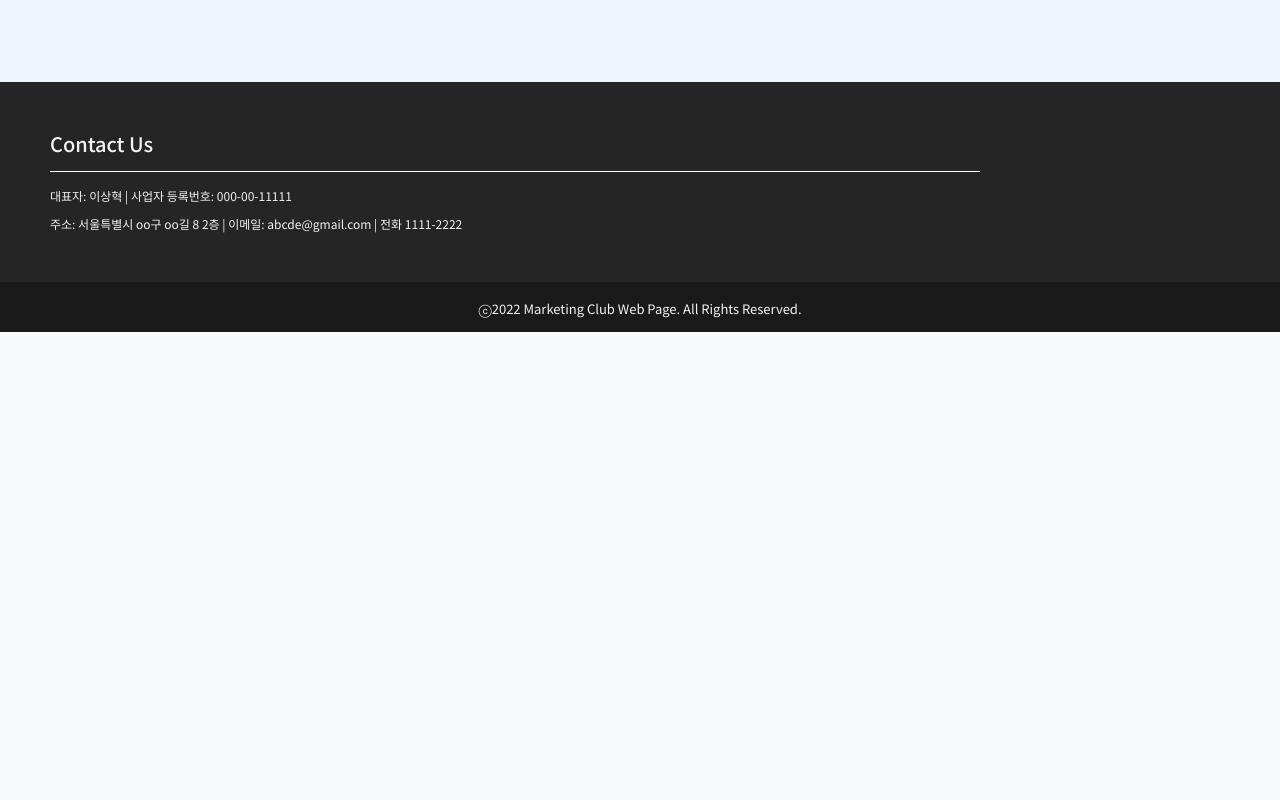
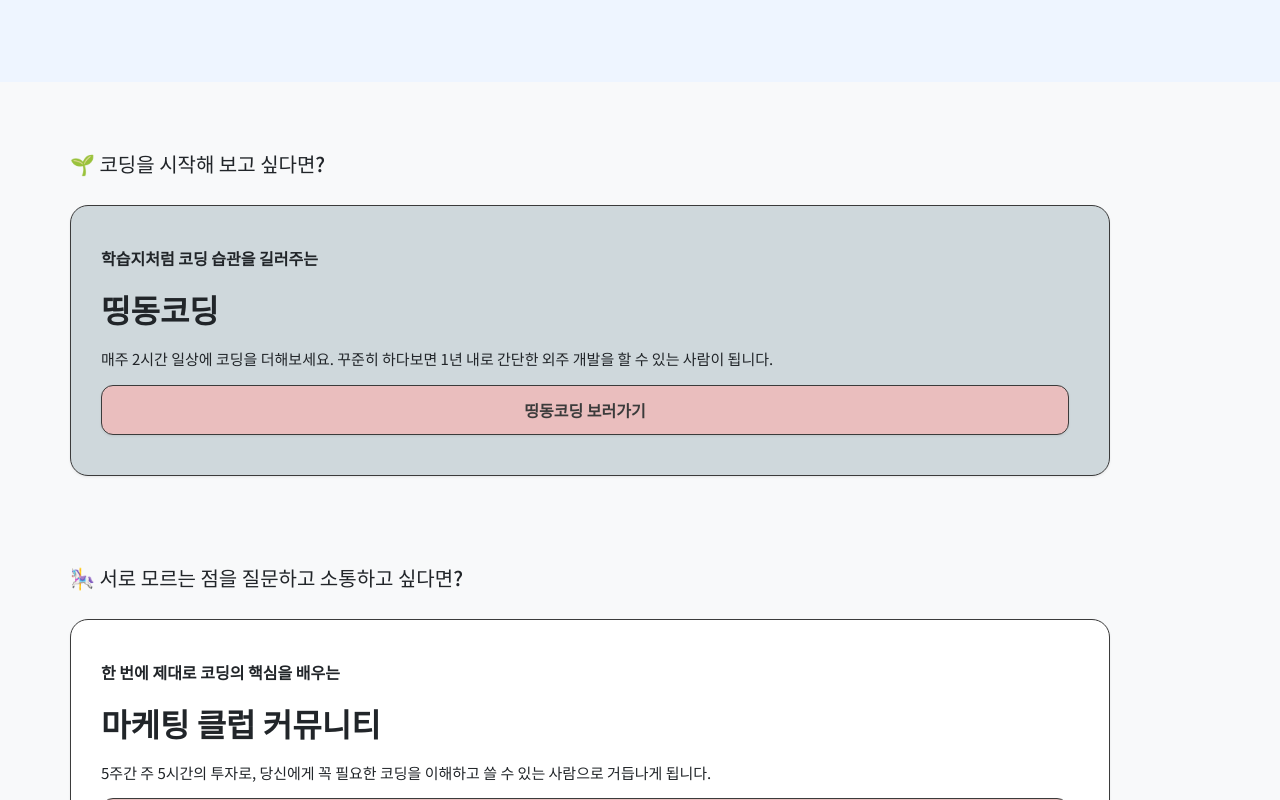
Before and after one commit to syj0396/marketing-club, a React (Vite) app: page / in a window 1280 px wide. Shown: the part 1520-2320 px from the top of the page. Before the commit the page ends 1852 px from the top, so only its background shows below. Built offline with nearby package versions, Linux system fonts and the light colour scheme.

Commit message:
landing box 추가

```diff
--- a/src/App.tsx
+++ b/src/App.tsx
@@ -4,13 +4,13 @@ import { Home } from "./pages/HomePage/Home"
 import { Class } from "./pages/Class"
 import { Community } from "./pages/Community"
 import { MyPage } from "./pages/MyPage"
-import {Navbars } from "./components/Navbar/Navbars"
+import {Navbar } from "./components/Navbar"
 
 function App() {
 
   return (
     <>
-      <Navbars />
+      <Navbar />
       {/* <Container className="mb-4">
 
       </Container> */}
--- a/src/components/Footer/Footer.tsx
+++ b/src/components/Footer/index.tsx
@@ -1,5 +1,4 @@
 
-// import "../pages/Home.css";
 import { Link } from "react-router-dom"
 import './style.css';
 export function Footer() {
--- a/src/components/ImageBox/ImageBox.tsx
+++ b/src/components/ImageBox/index.tsx
@@ -11,7 +11,7 @@ type ImageBoxProps = {
 export function ImageBox({ id, imgUrl, title, content }:
     ImageBoxProps) {
         return  (
-            <Card className="imageBox_wrapper" style={{borderRadius: '30px'}}>
+            <Card className="imageBox_wrapper shadow-sm" style={{borderRadius: '30px'}}>
                 <Card.Img
                 variant="top"
                 src={imgUrl}
--- a/src/components/ImageBox/style.css
+++ b/src/components/ImageBox/style.css
@@ -1,3 +1,4 @@
+
     *{
         font-family: 'Noto Sans KR', sans-serif;
     }
--- /dev/null
+++ b/src/components/LandingBox/index.tsx
@@ -0,0 +1,27 @@
+import { Link } from "react-router-dom"
+import './style.css';
+
+type LandingBoxProps = {
+    id: number
+    header : string
+    modifier : string
+    title : string
+    content: string
+    column : string
+    backgroundColor: string
+}
+
+export function LandingBox({ id, header, modifier, title, content, column, backgroundColor }:
+    LandingBoxProps) {
+    return (
+        <div className="landingBox-wrapper">
+            <h1 className="landingBox-h1">{header}</h1>
+            <div className="landingBox-box shadow-sm" style={{background: backgroundColor}}>
+                <div className="landingBox-modifier">{modifier}</div>
+                <div className="landingBox-title">{title}</div>
+                <div className="landingBox-content">{content}</div>
+                <button className="landingBox-button shadow-sm">{title} 보러가기</button>
+            </div>
+        </div>
+    )
+}
--- /dev/null
+++ b/src/components/LandingBox/style.css
@@ -0,0 +1,57 @@
+.landingBox-wrapper{
+    display:grid;
+    /* grid-template-columns: 1fr 1fr 1fr; */
+    margin: 50px;
+    padding: 20px;
+    row-gap:10px;
+}
+
+.landingBox-h1{
+    font-size:20px;
+    padding-bottom: 14px;
+}
+
+.landingBox-box{
+    border-radius: 18px;
+    border: 1px solid rgb(59, 59, 59);
+    padding: 40px 40px 40px 30px;
+    margin-right: 100px;
+}
+
+.landingBox-modifier{
+    font-size:16px;
+    font-weight:700;
+}
+
+.landingBox-title{
+    font-size:32px;
+    font-weight: 900;
+    padding-top:15px;
+    padding-bottom:15px;
+}
+
+.landingBox-content{
+    font-size:15px;
+
+}
+
+.landingBox-button{
+    height: 50px;
+    width:100%;
+    margin-top:14px;
+    font-size:16px;
+    font-weight: bold;
+    color:rgb(59, 59, 59);
+    background-color: #eabebe;
+    border: 1px solid rgb(59, 59, 59);
+    border-radius:12px;
+}
+
+.landingBox-button:hover{
+    background-color: #b78e8e;
+    color: #fff;
+}
+
+@media only screen and (max-width: 768px){
+
+}
--- a/src/components/Navbar/Navbars.tsx
+++ b/src/components/Navbar/index.tsx
@@ -1,6 +1,6 @@
 import { Link } from 'react-router-dom'
 import './style.css'
-export function Navbars() {
+export function Navbar() {
     return(
         <div className="nav shadow-sm">
             <Link className="nav-title" to="/"><li><h1>Marketing Club</h1></li></Link>
--- a/src/components/Navbar/style.css
+++ b/src/components/Navbar/style.css
@@ -29,6 +29,7 @@
         height:60px;
         top:0;
         background-color:rgb(250, 250, 250, 0.9);
+        /* background-color:rgb(37, 37, 37, 0.9); */
 
         display:flex;
         justify-content: space-between;
--- /dev/null
+++ b/src/data/home_landingBox.json
@@ -0,0 +1,29 @@
+[
+    {
+        "id": 1,
+        "header": "🌱 코딩을 시작해 보고 싶다면?",
+        "modifier": "학습지처럼 코딩 습관을 길러주는",
+        "title": "띵동코딩",
+        "content": "매주 2시간 일상에 코딩을 더해보세요. 꾸준히 하다보면 1년 내로 간단한 외주 개발을 할 수 있는 사람이 됩니다.",
+        "column" : "1 / 3",
+        "backgroundColor" : "#cfd8dc"
+    },
+    {
+        "id": 2,
+        "header": "🎠 서로 모르는 점을 질문하고 소통하고 싶다면?",
+        "modifier": "한 번에 제대로 코딩의 핵심을 배우는",
+        "title": "마케팅 클럽 커뮤니티",
+        "content": "5주간 주 5시간의 투자로, 당신에게 꼭 필요한 코딩을 이해하고 쓸 수 있는 사람으로 거듭나게 됩니다.",
+        "column" : "2 / 4",
+        "backgroundColor" : "#ffffff"
+    },
+    {
+        "id": 3,
+        "header": "🐳 취업 혹은 창업을 하고 싶다면?",
+        "modifier": "개발자로 커리어를 시작하고 싶다면",
+        "title": "데이터 분석",
+        "content": "99일간 9 to 9, 팀 프로젝트 기반의 자기주도적 성장을 통해 현업에 바로 뛰어들 수 있는 개발자로 거듭나세요.",
+        "column" : "1 / 3",
+        "backgroundColor" : "#9ea7aa"
+    }
+]
--- a/src/pages/HomePage/Home.tsx
+++ b/src/pages/HomePage/Home.tsx
@@ -1,8 +1,10 @@
 import './style.css'
 import { Col, Row } from "react-bootstrap"
-import { ImageBox } from "../../components/ImageBox/ImageBox"
-import { Footer } from "../../components/Footer/Footer"
+import { ImageBox } from "../../components/ImageBox"
+import { LandingBox } from "../../components/LandingBox"
+import { Footer } from "../../components/Footer"
 import imageBoxData from "../../data/home_imageBox.json"
+import landingBoxData from "../../data/home_landingBox.json"
 
 export function Home() {
     return (
@@ -48,6 +50,14 @@ export function Home() {
 
 
 
+            <div className="home-landingBoxWrapper">
+                {landingBoxData.map(item => (
+                    <LandingBox {...item} />
+                ))}
+            </div>
+
+
+
             {/* <h1 className="test">test</h1> */}
 
             {/* <footer className="home-footer mt-auto text-white-50"> */}
--- a/src/pages/HomePage/style.css
+++ b/src/pages/HomePage/style.css
@@ -91,6 +91,10 @@
     color:rgb(67, 64, 64);
 }
 
+.home-landingBoxWrapper{
+    grid-template-columns: 1fr 1fr 1fr;
+}
+
 .home-footer{
     background-color: rgb(26, 26, 26);
     height: 300px;
```
Also changed, not shown: src/components/Navbar/Navbar.tsx (deleted, +0 -32 lines). Lines whose indentation alone changed are shown as unchanged.
